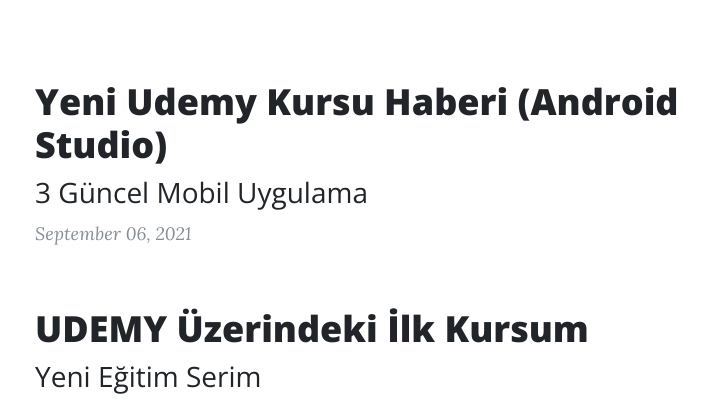
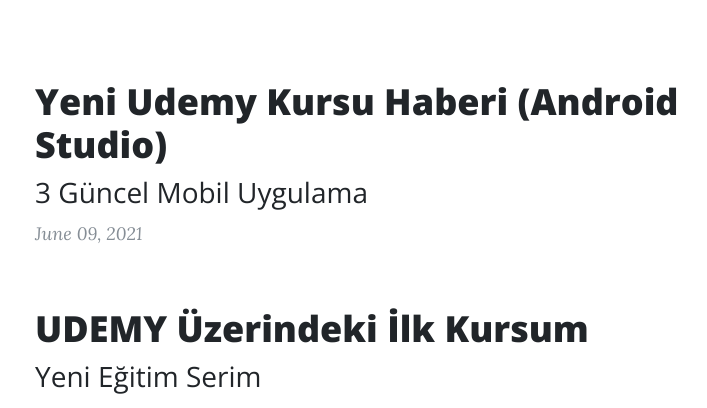
Before and after one commit to hmtbasdas/blog, a Jekyll site: the page built from index.markdown, in a window 1280 px wide. Shown: the part 608-1016 px from the top of the page, without its empty margins (240-947 px from the left). Built offline with Jekyll 4.4.1, drawn with Linux system fonts in a browser that asks for light colours.

Commit message:
Update 2021-09-06-yeni-kurs-haberi.markdown

```diff
--- a/_posts/2021-09-06-yeni-kurs-haberi.markdown
+++ b/_posts/2021-09-06-yeni-kurs-haberi.markdown
@@ -2,7 +2,7 @@
 layout: post
 title:  "Yeni Udemy Kursu Haberi (Android Studio)"
 subtitle: "3 Güncel Mobil Uygulama"
-date:   2021-09-06 20:28:12 +0300
+date:   2021-06-09 20:28:12 +0300
 category: "blog"
 permalink: :title/
 ---
```
